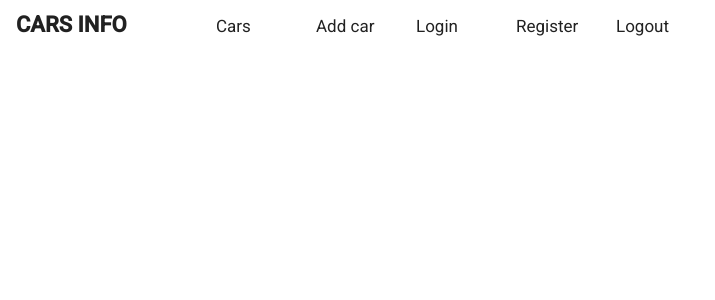
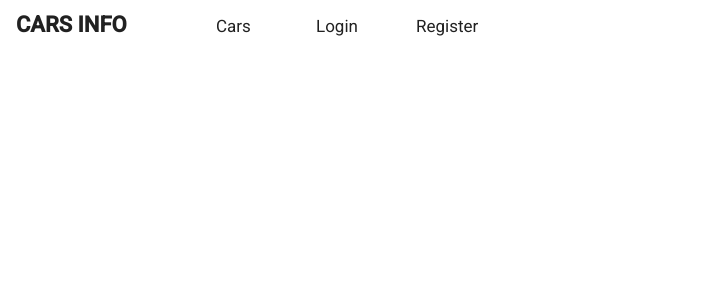
Before and after one commit to FraiZj/CarsInfo, an Angular app in the folder CarsInfo.WebApi/ClientApp/: page / in a window 1280 px wide. Shown: the top 300 px of the page, without its empty margins (0-715 px from the left). Built offline with nearby package versions, Linux system fonts and the light colour scheme.

Commit message:
Update navbar

```diff
--- a/CarsInfo.WebApi/ClientApp/src/app/modules/core/components/nav/nav.component.html
+++ b/CarsInfo.WebApi/ClientApp/src/app/modules/core/components/nav/nav.component.html
@@ -3,8 +3,8 @@
     <a [routerLink]="['cars']"><strong>CARS INFO</strong></a>
   </mat-list-item>
   <a nav-item mat-list-item [routerLink]="['/cars']">Cars</a>
-  <a nav-item mat-list-item [routerLink]="['/add-car']">Add car</a>
-  <a nav-item mat-list-item (click)="openDialog('Login')">Login</a>
-  <a nav-item mat-list-item (click)="openDialog('Register')">Register</a>
-  <a nav-item mat-list-item (click)="onLogout()">Logout</a>
+  <a nav-item mat-list-item access-control [roles]="['Admin']" [routerLink]="['/add-car']">Add car</a>
+  <a nav-item mat-list-item access-control [authenticated]="false" (click)="openDialog('Login')">Login</a>
+  <a nav-item mat-list-item access-control [authenticated]="false" (click)="openDialog('Register')">Register</a>
+  <a nav-item mat-list-item access-control (click)="onLogout()">Logout</a>
 </mat-nav-list>
--- a/CarsInfo.WebApi/ClientApp/src/app/modules/core/components/nav/nav.component.ts
+++ b/CarsInfo.WebApi/ClientApp/src/app/modules/core/components/nav/nav.component.ts
@@ -18,6 +18,7 @@ export class NavComponent {
 
   public onLogout(): void {
     this.authService.logout();
+    location.reload();
     this.router.navigate(['/cars']);
   }
 
```
